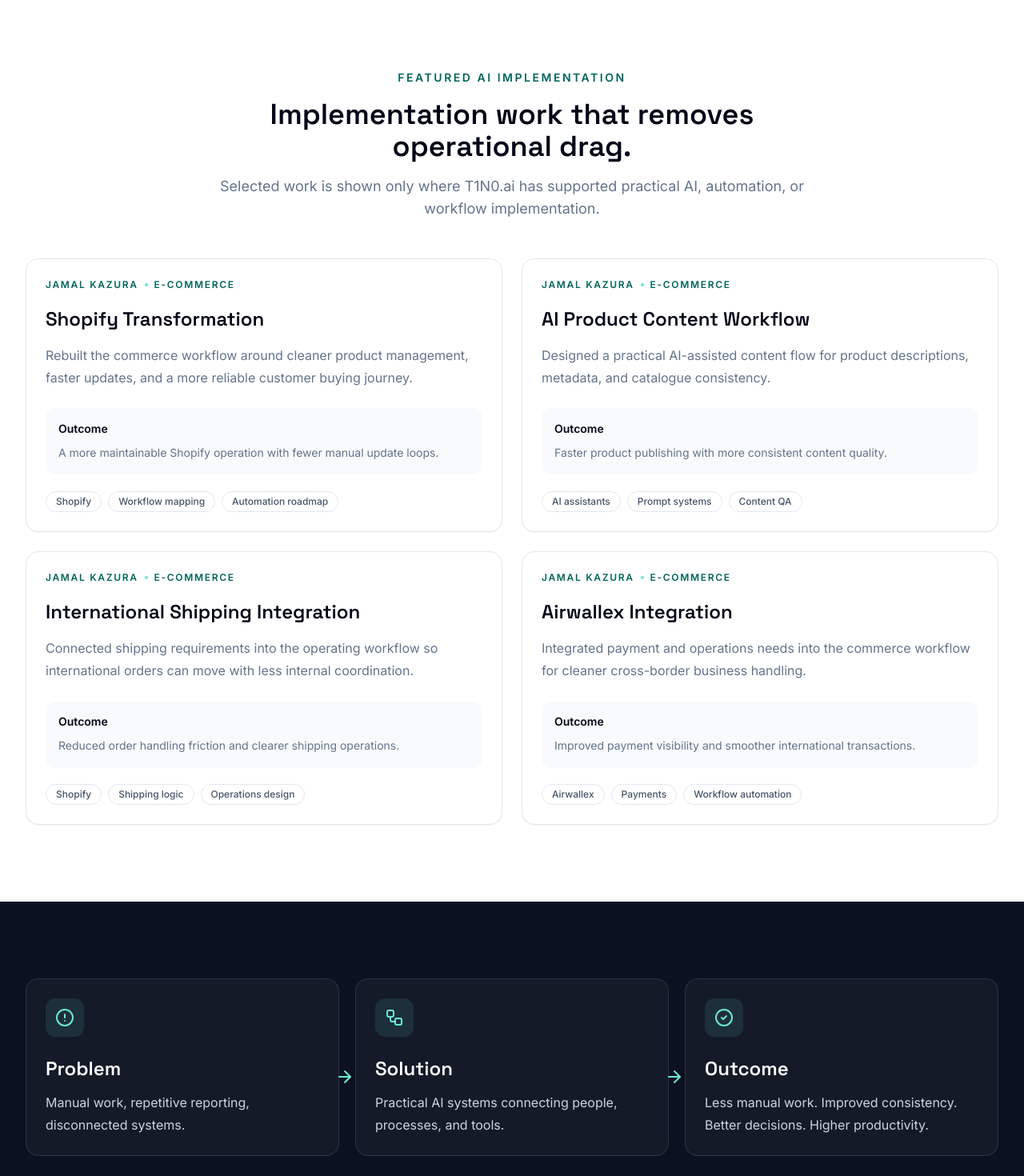
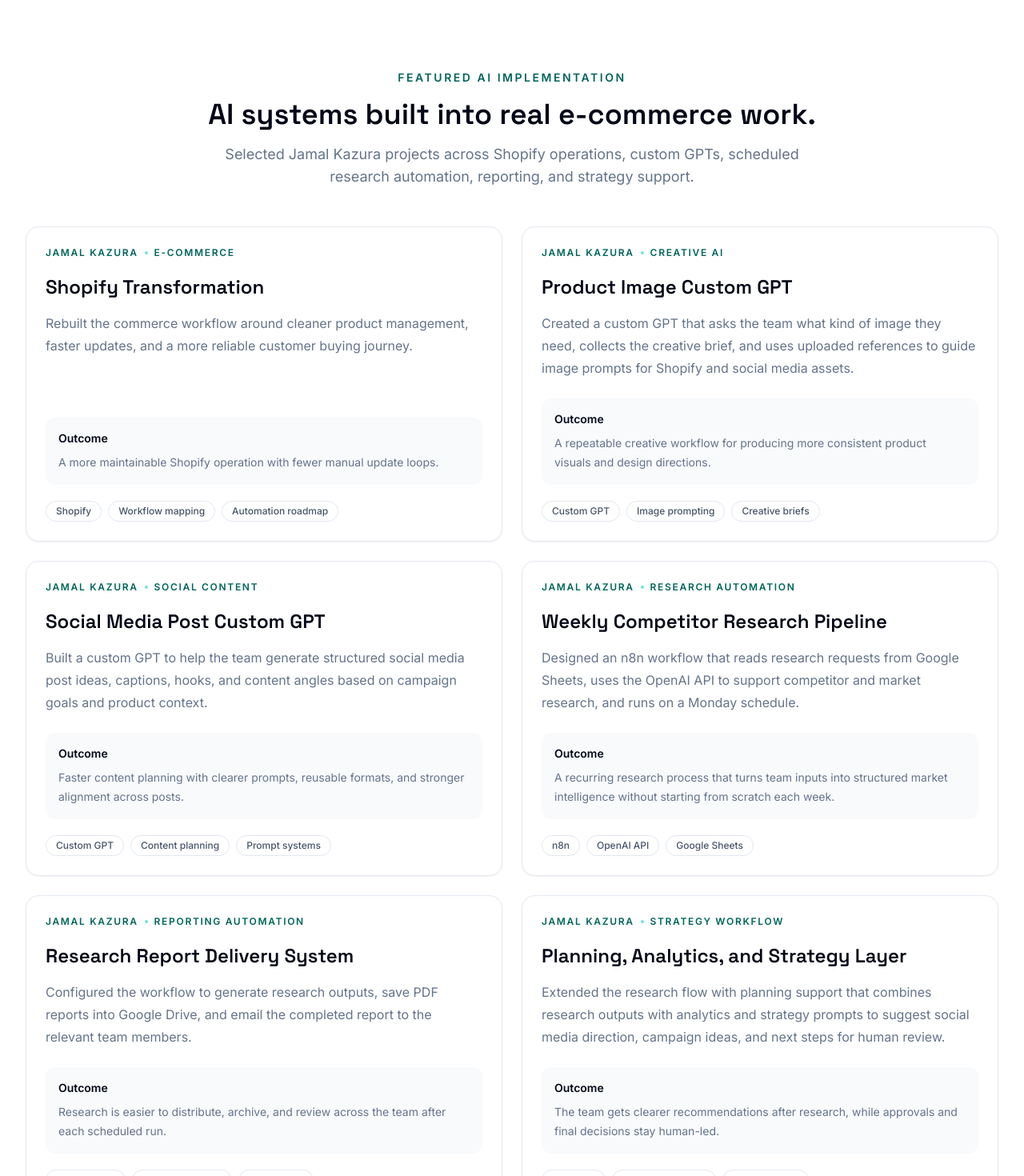
Before and after one commit to JuzantinoJ/t1n0-landing-page, a React (Vite) app: page / in a window 1280 px wide. Shown: the part 1540-3010 px from the top of the page at 80% size. Built offline with nearby package versions, Linux system fonts and the light colour scheme.

Commit message:
Add detailed Jamal Kazura AI project cards

```diff
--- a/src/data/clients.ts
+++ b/src/data/clients.ts
@@ -2,5 +2,5 @@ import type { Client } from '../types/site';
 
 // Add new clients here or replace this file with a CMS-backed response later.
 export const clients: Client[] = [
-  { name: 'Jamal Kazura', focus: 'E-commerce operations' }
+  { name: 'Jamal Kazura', focus: 'Shopify, content AI, and research automation' }
 ];
--- a/src/data/projects.ts
+++ b/src/data/projects.ts
@@ -14,12 +14,48 @@ export const projects: Project[] = [
   },
   {
     client: 'Jamal Kazura',
-    industry: 'E-commerce',
-    title: 'AI Product Content Workflow',
+    industry: 'Creative AI',
+    title: 'Product Image Custom GPT',
     description:
-      'Designed a practical AI-assisted content flow for product descriptions, metadata, and catalogue consistency.',
-    outcome: 'Faster product publishing with more consistent content quality.',
-    technologies: ['AI assistants', 'Prompt systems', 'Content QA']
+      'Created a custom GPT that asks the team what kind of image they need, collects the creative brief, and uses uploaded references to guide image prompts for Shopify and social media assets.',
+    outcome: 'A repeatable creative workflow for producing more consistent product visuals and design directions.',
+    technologies: ['Custom GPT', 'Image prompting', 'Creative briefs']
+  },
+  {
+    client: 'Jamal Kazura',
+    industry: 'Social content',
+    title: 'Social Media Post Custom GPT',
+    description:
+      'Built a custom GPT to help the team generate structured social media post ideas, captions, hooks, and content angles based on campaign goals and product context.',
+    outcome: 'Faster content planning with clearer prompts, reusable formats, and stronger alignment across posts.',
+    technologies: ['Custom GPT', 'Content planning', 'Prompt systems']
+  },
+  {
+    client: 'Jamal Kazura',
+    industry: 'Research automation',
+    title: 'Weekly Competitor Research Pipeline',
+    description:
+      'Designed an n8n workflow that reads research requests from Google Sheets, uses the OpenAI API to support competitor and market research, and runs on a Monday schedule.',
+    outcome: 'A recurring research process that turns team inputs into structured market intelligence without starting from scratch each week.',
+    technologies: ['n8n', 'OpenAI API', 'Google Sheets']
+  },
+  {
+    client: 'Jamal Kazura',
+    industry: 'Reporting automation',
+    title: 'Research Report Delivery System',
+    description:
+      'Configured the workflow to generate research outputs, save PDF reports into Google Drive, and email the completed report to the relevant team members.',
+    outcome: 'Research is easier to distribute, archive, and review across the team after each scheduled run.',
+    technologies: ['Google Drive', 'Email automation', 'PDF reports']
+  },
+  {
+    client: 'Jamal Kazura',
+    industry: 'Strategy workflow',
+    title: 'Planning, Analytics, and Strategy Layer',
+    description:
+      'Extended the research flow with planning support that combines research outputs with analytics and strategy prompts to suggest social media direction, campaign ideas, and next steps for human review.',
+    outcome: 'The team gets clearer recommendations after research, while approvals and final decisions stay human-led.',
+    technologies: ['AI agents', 'Analytics prompts', 'Human review']
   },
   {
     client: 'Jamal Kazura',
--- a/src/sections/Projects.tsx
+++ b/src/sections/Projects.tsx
@@ -9,8 +9,8 @@ export const Projects = () => (
     <Container>
       <SectionHeader
         eyebrow="Featured AI implementation"
-        title="Implementation work that removes operational drag."
-        description="Selected work is shown only where T1N0.ai has supported practical AI, automation, or workflow implementation."
+        title="AI systems built into real e-commerce work."
+        description="Selected Jamal Kazura projects across Shopify operations, custom GPTs, scheduled research automation, reporting, and strategy support."
       />
       <AnimatedReveal className="mt-12 grid gap-6 lg:grid-cols-2">
         {projects.map((project) => (
```
